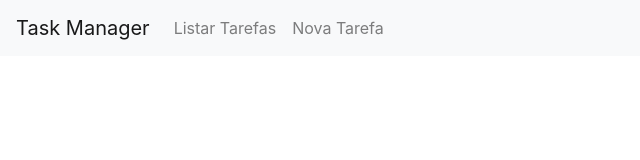
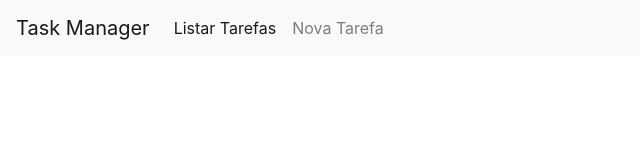
Before and after one commit to vagnersantosdasilva/taskmanager-frontend, a React (Create React App) app: page / in a window 1280 px wide. Shown: the top 160 px of the page, without its empty margins (0-640 px from the left). Built offline with nearby package versions, Linux system fonts and the light colour scheme.

Commit message:
Processando cliques nos itens na barra de navegaçao

```diff
--- a/src/components/NavBar.js
+++ b/src/components/NavBar.js
@@ -9,13 +9,23 @@
 
         this.state = {
             items:[
-                {name:"Listar Tarefas" , href:"/"},
-                {name:"Nova Tarefa" , href:"/form"}
+                {name:"Listar Tarefas" , href:"/" , active:true},
+                {name:"Nova Tarefa" , href:"/form" ,active:false}
             ]
         }
+        this.onClickHandler=this.onClickHandler.bind(this);
     }
-    onClickHandler(item){
-        alert(item.name)
+    onClickHandler(itemClicked){
+        const items =[...this.state.items];
+        items.forEach(item=>{
+            if (item.name===itemClicked.name){
+                item.active=true;
+
+            }else{
+                item.active=false;
+            }
+        })
+        this.setState({items});
     }
     render() {
         return (
@@ -30,15 +40,13 @@
 
                 {this.state.items.map(
                     i=> <NavBarItem
+                        key = {i.name}
                         item ={i}
                         onClick = {this.onClickHandler} /> )}
               </div>
             </div>
           </nav>
 
-
-
-
         );
     }
 }
--- a/src/components/NavBarItem.js
+++ b/src/components/NavBarItem.js
@@ -6,7 +6,7 @@
         return (
             <div>
                 <Link to={this.props.item.href}
-                className = "nav-item nav-link"
+                className = {`nav-item nav-link  ${this.props.item.active? "active" :""}`}
                 onClick={e => this.props.onClick(this.props.item) }>
                 {this.props.item.name} </Link>
             </div>
```
